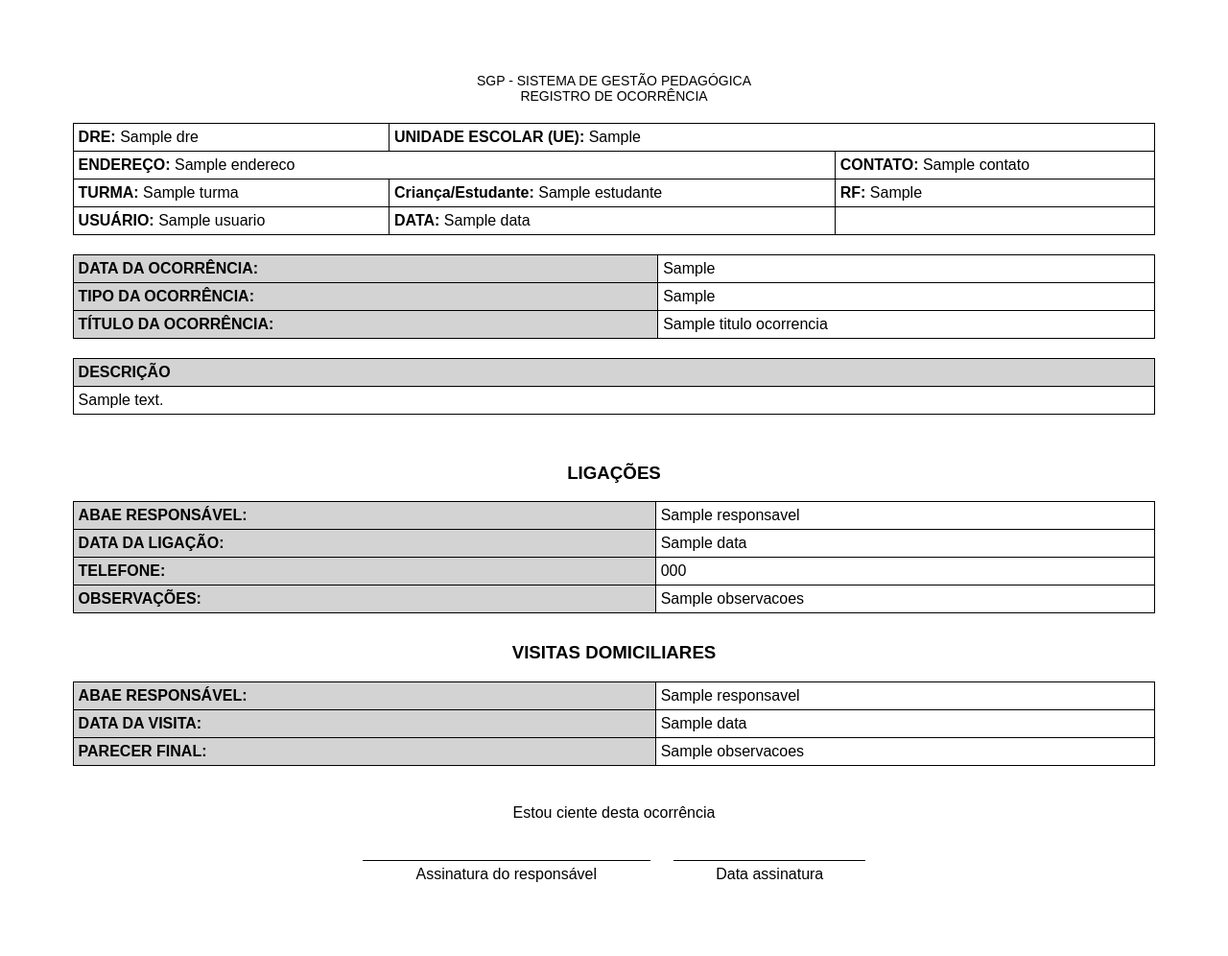
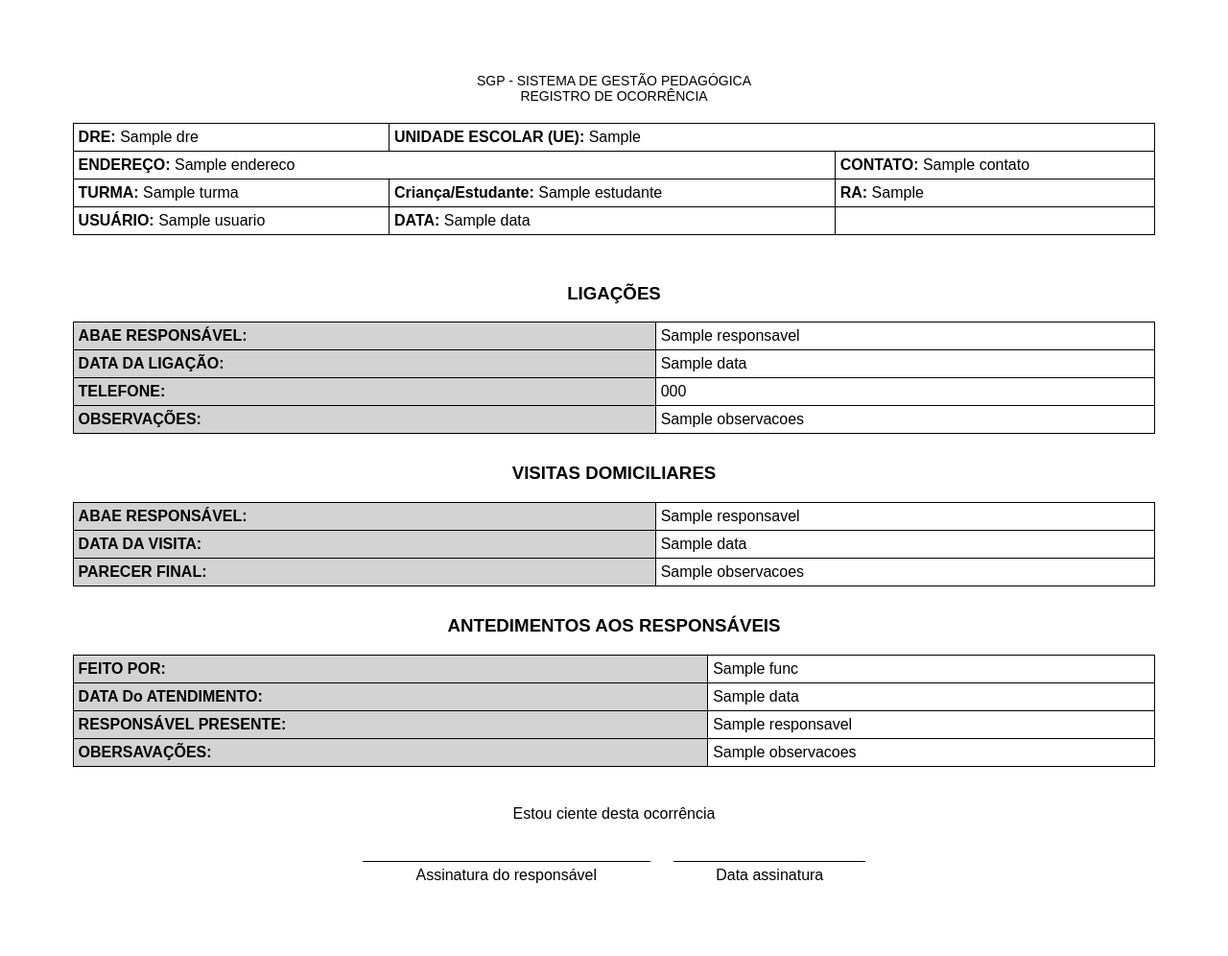
Before and after one commit to RafaelaAfferri/back_BA_Railway, a Flask app: template template/template.html in a window 1280 px wide. Shown: the whole page at 96% size. Run offline with Flask 3, Linux system fonts and the light colour scheme; the template is opened without the code that fills it: most values are stand-ins (such as "Sample title", 1, 10 or a date in 2020).

Commit message:
ajeitando relatorio

```diff
--- a/template/template.css
+++ b/template/template.css
@@ -76,6 +76,24 @@ body {
     padding: 5px;
 }
 
+/* Atendimentos aos pais */
+
+.atendimento {
+    margin-top: 30px;
+    text-align: center;
+}
+
+.atendimento-table {
+    width: 100%;
+    border-collapse: collapse;
+    margin-bottom: 20px;
+}
+
+.atendimento-table td {
+    text-align: left;
+    border: 1px solid black;
+    padding: 5px;
+}
 
 /* Assinatura */
 
--- a/template/template.html
+++ b/template/template.html
@@ -26,36 +26,12 @@
         <tr>
             <td colspan="1"><strong>TURMA:</strong> {{ turma }}</td>
             <td colspan="2"><strong>Criança/Estudante:</strong> {{ estudante }}</td>
-            <td colspan="1"><strong>RF:</strong> {{ rf }}</td>
+            <td colspan="1"><strong>RA:</strong> {{ rf }}</td>
         </tr>
         <tr>
             <td colspan="2"><strong>USUÁRIO:</strong> {{ usuario }}</td>
             <td colspan="1"><strong>DATA:</strong> {{ data }}</td>
             <td colspan="1"></td>
-        </tr>
-    </table>
-
-    <table class="details-table" id="table-2">
-        <tr>
-            <td colspan="1" class="gray-bg"><strong>DATA DA OCORRÊNCIA:</strong></td>
-            <td colspan="2">{{ data_ocorrencia }}</td>
-        </tr>
-        <tr>
-            <td colspan="1" class="gray-bg"><strong>TIPO DA OCORRÊNCIA:</strong></td>
-            <td colspan="2">{{ tipo_ocorrencia }}</td>
-        </tr>
-        <tr>
-            <td colspan="1" class="gray-bg"><strong>TÍTULO DA OCORRÊNCIA:</strong></td>
-            <td colspan="2">{{ titulo_ocorrencia }}</td>
-        </tr>
-    </table>
-
-    <table class="details-table">
-        <tr class="gray-bg">
-            <td colspan="1"><strong>DESCRIÇÃO</strong></td>
-        </tr>
-        <tr>
-            <td colspan="1">{{ descricao }}</td>
         </tr>
     </table>
 
@@ -105,6 +81,30 @@
         {% endfor %}
     </div>
 
+    <div class="atendimento">
+        <h3>ANTEDIMENTOS AOS  RESPONSÁVEIS</h3>
+        {% for visita in visitas %}
+        <table class="atendimento-table">
+            <tr>
+                <td class="gray-bg"><b>FEITO POR:</b></td>
+                <td>{{ atendimentos.func }}</td>
+            </tr>
+            <tr>
+                <td class="gray-bg"><b>DATA Do ATENDIMENTO:</b></td>
+                <td>{{ atendimentos.data }}</td>
+            </tr>
+            <tr>
+                <td class="gray-bg"><b>RESPONSÁVEL PRESENTE:</b></td>
+                <td>{{ atendimentos.responsavel }}</td>
+            </tr>
+            <tr>
+                <td class="gray-bg"><b>OBERSAVAÇÕES:</b></td>
+                <td>{{ atendimentos.observacoes }}</td>
+            </tr>
+        </table>
+        {% endfor %}
+    </div>
+
 
     <div class="signature">
         <p>Estou ciente desta ocorrência</p>
```
Also changed, not shown: routes/casos.py (+2 -5 lines).
